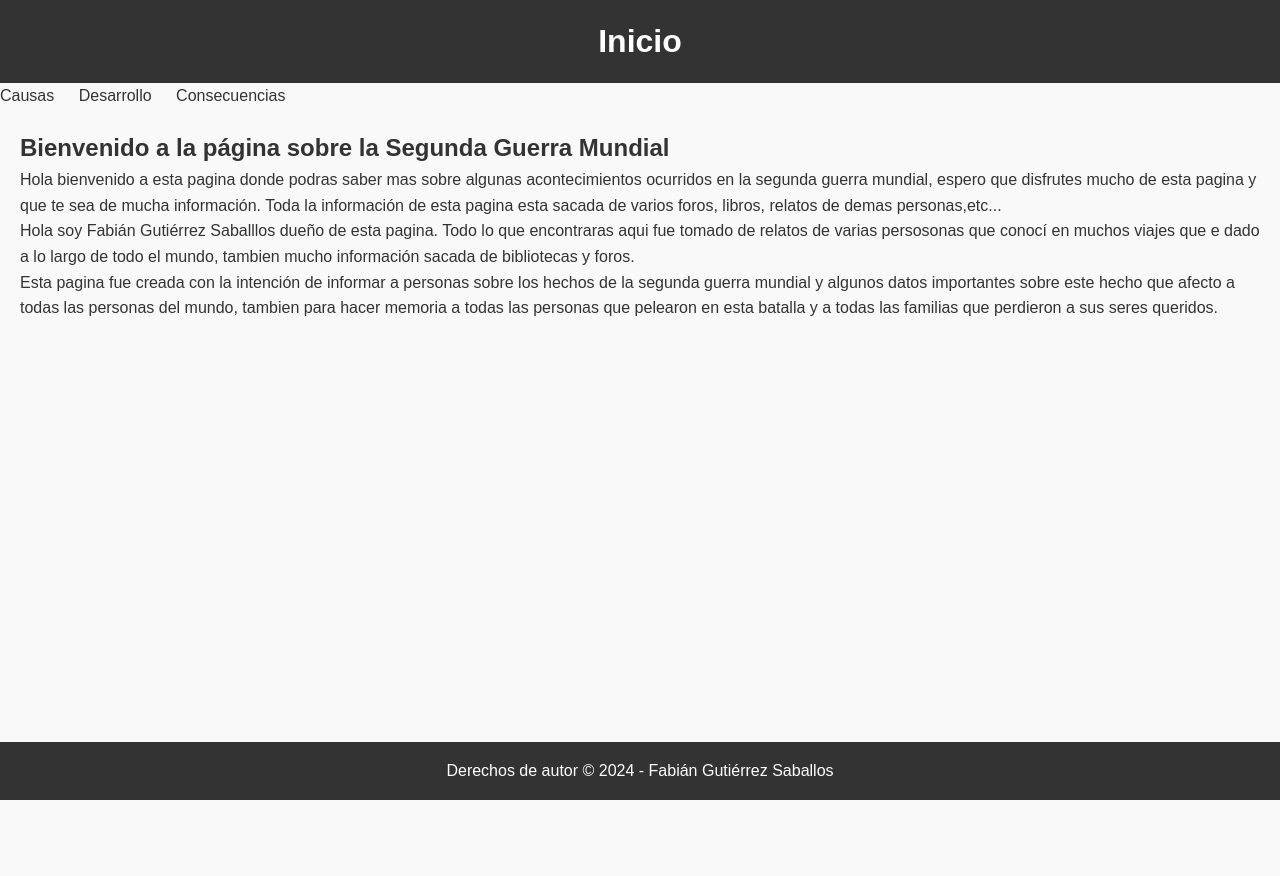
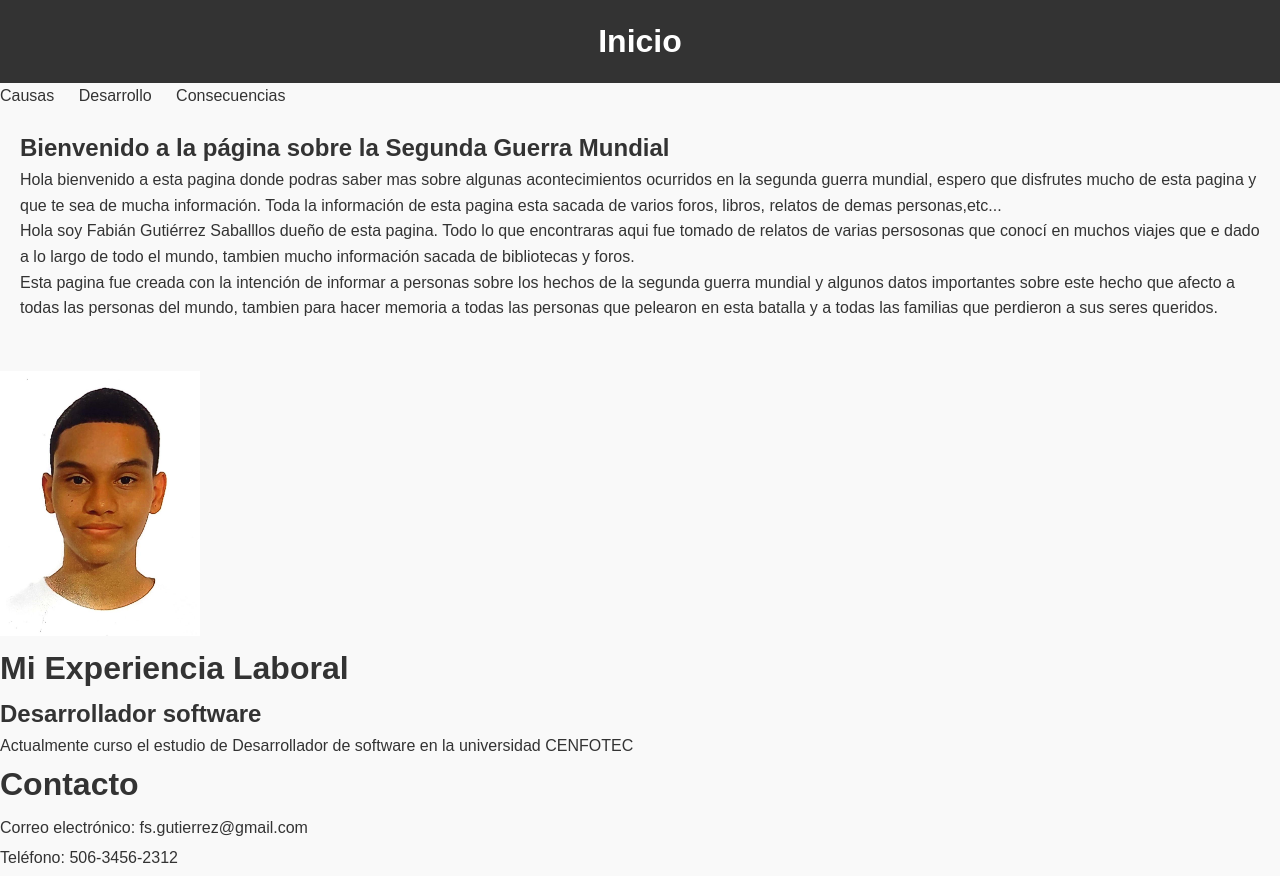
Before and after one commit to zsfabian/Practica, a plain HTML site: page index.html in a window 1280 px wide. Before the commit the page ends 800 px from the top, so only its background shows below. Drawn offline with Linux system fonts and the light colour scheme.

Commit message:
Ultima parte

```diff
--- a/index.html
+++ b/index.html
@@ -31,10 +31,22 @@
          <p>Esta pagina fue creada con la intención de informar a personas sobre los hechos de la segunda guerra mundial y algunos datos importantes sobre este hecho que afecto a todas las personas del mundo, tambien para hacer memoria a todas las personas que pelearon en esta batalla y a todas las familias que perdieron a sus seres queridos.</p>
     </section>
 </main>
+<body>
+    <img src="WhatsApp Image 2024-02-17 at 14.53.23.jpeg" style="width: 200px;;">
+    <div class="container">
+        <h1>Mi Experiencia Laboral</h1>
+        <div class="experience">
+            <h2>Desarrollador software</h2>
+            <p>Actualmente curso el estudio de Desarrollador de software en la universidad CENFOTEC</p>
+        </div>
+        <h1>Contacto</h1>
+        <div class="contact-info">
+            <p>Correo electrónico: fs.gutierrez@gmail.com</p>
+            <p>Teléfono: 506-3456-2312</p>
 
-<footer>
-    <p>Derechos de autor © 2024 - Fabián Gutiérrez Saballos</p>
-</footer>
+        </div>
+    </div>
+</body>
 
 </body>
 </html>
--- a/styles.css
+++ b/styles.css
@@ -1,11 +1,11 @@
-/* Reset de estilos */
+
 * {
     margin: 0;
     padding: 0;
     box-sizing: border-box;
 }
 
-/* Estilos generales */
+
 body {
     font-family: Arial, sans-serif;
     line-height: 1.6;
@@ -58,3 +58,18 @@ footer {
     bottom: 0;
     width: 100%;
 }
+
+
+
+.contact-info p {
+    margin: 5px 0;
+
+}
+
+.contact-info a {
+    text-decoration: none;
+}
+
+.contact-info a:hover {
+    text-decoration: underline;
+}
```
Also changed, not shown: WhatsApp Image 2024-02-17 at 14.53.23.jpeg (added).
